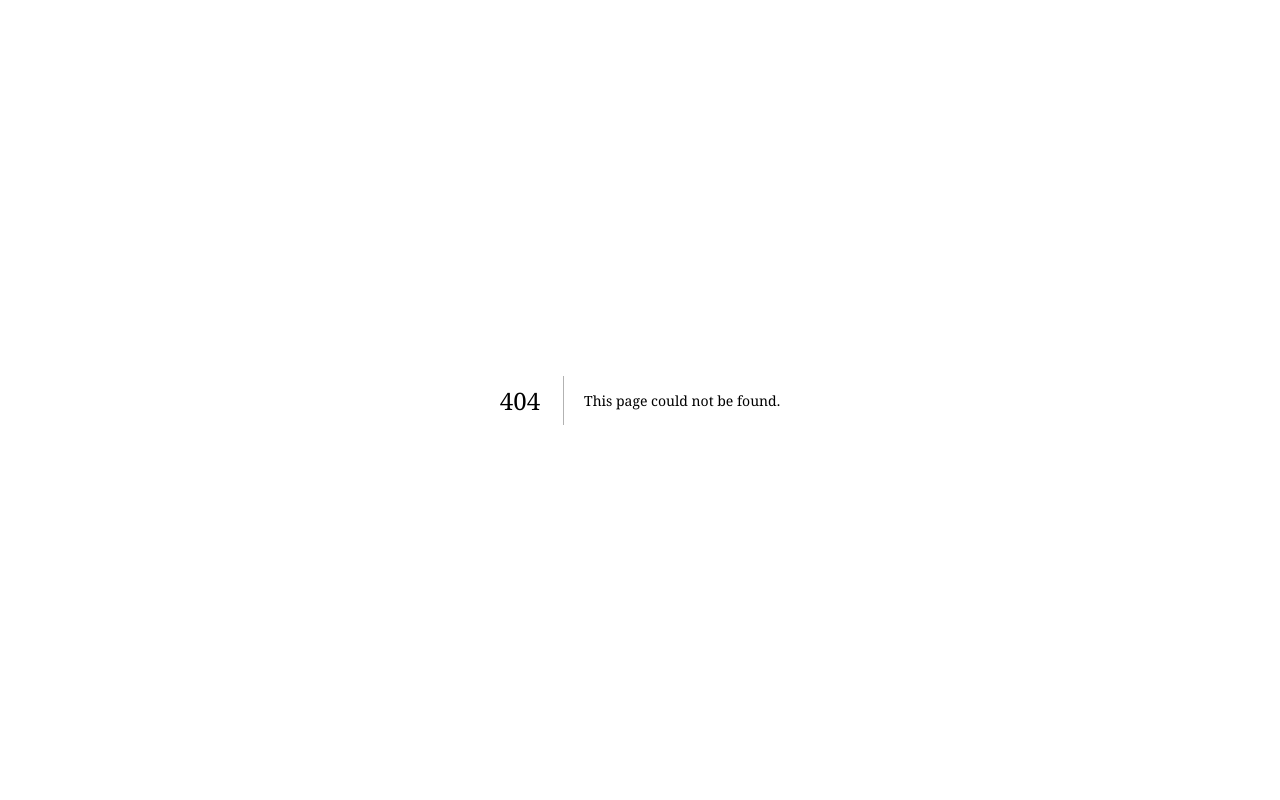
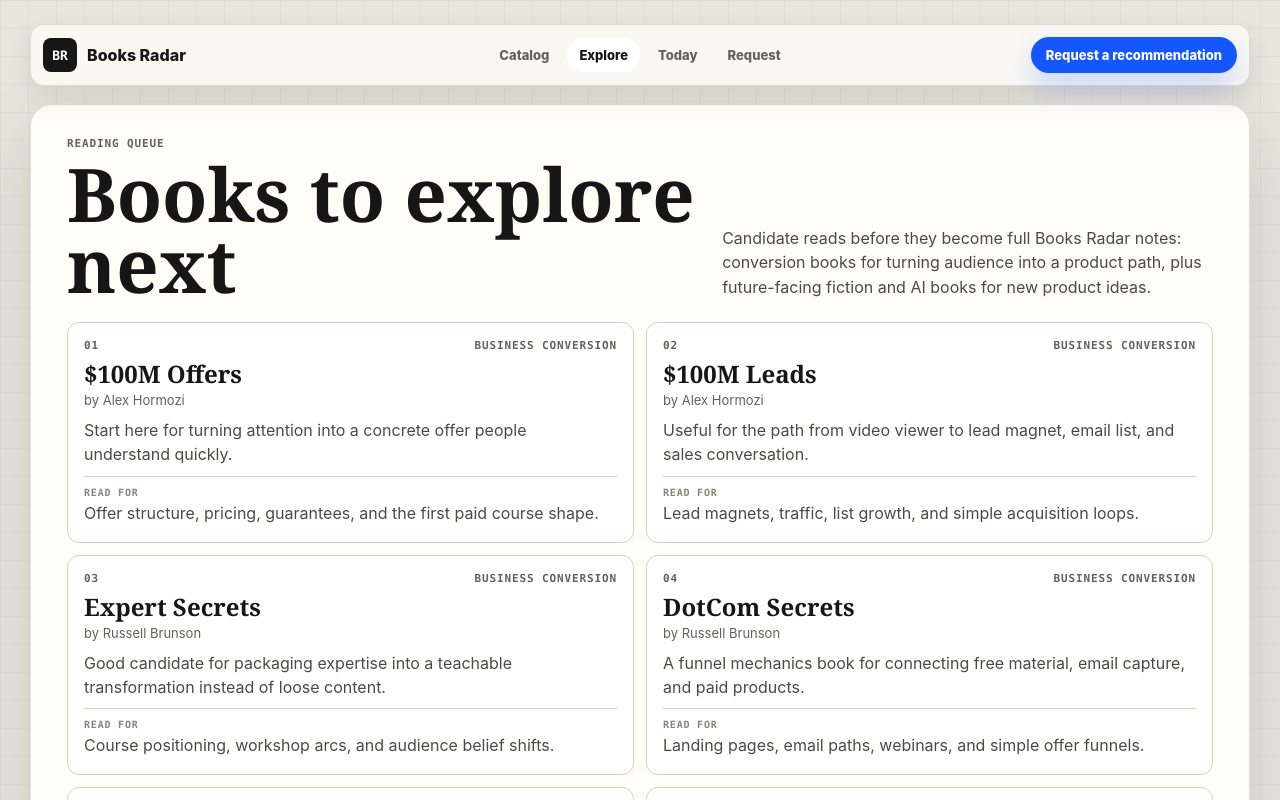
Before and after one commit to georgewangyu/books-radar, a Next.js app: page /queue in a window 1280 px wide. Before the commit this address had no page. Shown: the top 800 px of the page. Built offline with nearby package versions, Linux system fonts and the light colour scheme.

Commit message:
fix: move reading queue to explore page

```diff
--- a/app/books/[id]/page.tsx
+++ b/app/books/[id]/page.tsx
@@ -44,6 +44,7 @@
         </Link>
         <nav className="nav-pills" aria-label="Book page navigation">
           <Link href="/">Catalog</Link>
+          <Link href="/queue">Explore</Link>
           <Link href="/#today">Today</Link>
           <Link href="/#request">Request</Link>
         </nav>
--- a/app/globals.css
+++ b/app/globals.css
@@ -135,6 +135,11 @@
 }
 
 .nav-pills a:hover {
+  background: var(--surface);
+  color: var(--ink);
+}
+
+.nav-pills a.active {
   background: var(--surface);
   color: var(--ink);
 }
@@ -344,12 +349,23 @@
   scroll-margin-top: 124px;
 }
 
+.reading-queue-page {
+  margin-top: 18px;
+  border-top: 1px solid rgba(22, 22, 22, 0.13);
+  border-radius: 22px;
+}
+
 .queue-heading {
   display: grid;
   grid-template-columns: minmax(0, 0.9fr) minmax(320px, 0.7fr);
   gap: 24px;
   align-items: end;
   margin-bottom: 22px;
+}
+
+.queue-heading h1 {
+  margin-bottom: 0;
+  font-size: clamp(42px, 6vw, 74px);
 }
 
 .queue-heading h2 {
@@ -393,6 +409,7 @@
   text-transform: uppercase;
 }
 
+.queue-card h2,
 .queue-card h3 {
   margin: 0;
   font-family: var(--serif);
--- /dev/null
+++ b/app/queue/page.tsx
@@ -0,0 +1,67 @@
+import type { Metadata } from "next";
+import Link from "next/link";
+import { readingQueue } from "@/lib/reading-queue";
+
+export const metadata: Metadata = {
+  title: "Books to Explore Next | Books Radar",
+  description:
+    "Candidate books George is considering before they become full Books Radar notes.",
+  alternates: {
+    canonical: "/queue",
+  },
+};
+
+export default function QueuePage() {
+  return (
+    <main className="shell">
+      <header className="topbar">
+        <Link className="brand" href="/">
+          <span className="mark">BR</span>
+          <span>Books Radar</span>
+        </Link>
+        <nav className="nav-pills" aria-label="Page navigation">
+          <Link href="/#catalog">Catalog</Link>
+          <Link className="active" href="/queue">
+            Explore
+          </Link>
+          <Link href="/#today">Today</Link>
+          <Link href="/#request">Request</Link>
+        </nav>
+        <Link className="primary nav-submit" href="/#request">
+          Request a recommendation
+        </Link>
+      </header>
+
+      <section className="reading-queue reading-queue-page" aria-labelledby="queue-title">
+        <div className="queue-heading">
+          <div>
+            <p className="section-kicker">Reading queue</p>
+            <h1 id="queue-title">Books to explore next</h1>
+          </div>
+          <p>
+            Candidate reads before they become full Books Radar notes: conversion books
+            for turning audience into a product path, plus future-facing fiction and AI
+            books for new product ideas.
+          </p>
+        </div>
+        <div className="queue-grid">
+          {readingQueue.map((book, index) => (
+            <article className="queue-card" key={book.id}>
+              <div className="queue-card-top">
+                <span>{String(index + 1).padStart(2, "0")}</span>
+                <strong>{book.lane}</strong>
+              </div>
+              <h2>{book.title}</h2>
+              <p className="queue-author">by {book.author}</p>
+              <p>{book.reason}</p>
+              <div className="queue-read-for">
+                <span>Read for</span>
+                <p>{book.readFor}</p>
+              </div>
+            </article>
+          ))}
+        </div>
+      </section>
+    </main>
+  );
+}
```
Also changed, not shown: app/books-radar-app.tsx (+2 -34 lines), 1 other file (tests, documents, lock files or other folders).
